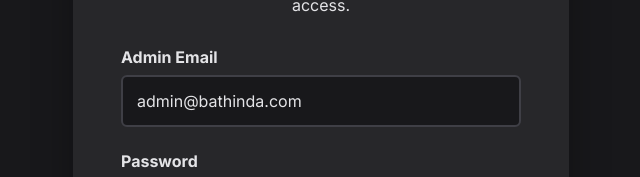
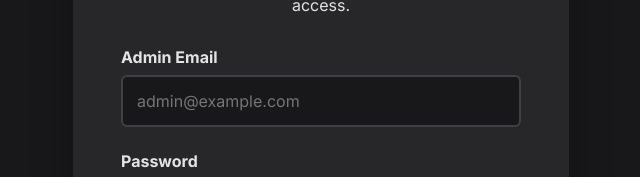
Before and after one commit to Revraj-111/Tour, a plain HTML site: page admin_login.html in a window 1280 px wide. Shown: the part 297-474 px from the top of the page, without its empty margins (319-959 px from the left). Drawn offline with nearby package versions, Linux system fonts and the light colour scheme.

Commit message:
Update admin login form email input
Removed hardcoded email value and added placeholder.

```diff
--- a/admin_login.html
+++ b/admin_login.html
@@ -109,7 +109,8 @@
         <form id="login-form">
             <div class="form-group">
                 <label for="email">Admin Email</label>
-                <input type="email" id="email" required value="admin@bathinda.com">
+                <!-- REMOVED value="admin@bathindadarshan.com" -->
+                <input type="email" id="email" required placeholder="admin@example.com">
             </div>
             <div class="form-group">
                 <label for="password">Password</label>
```
